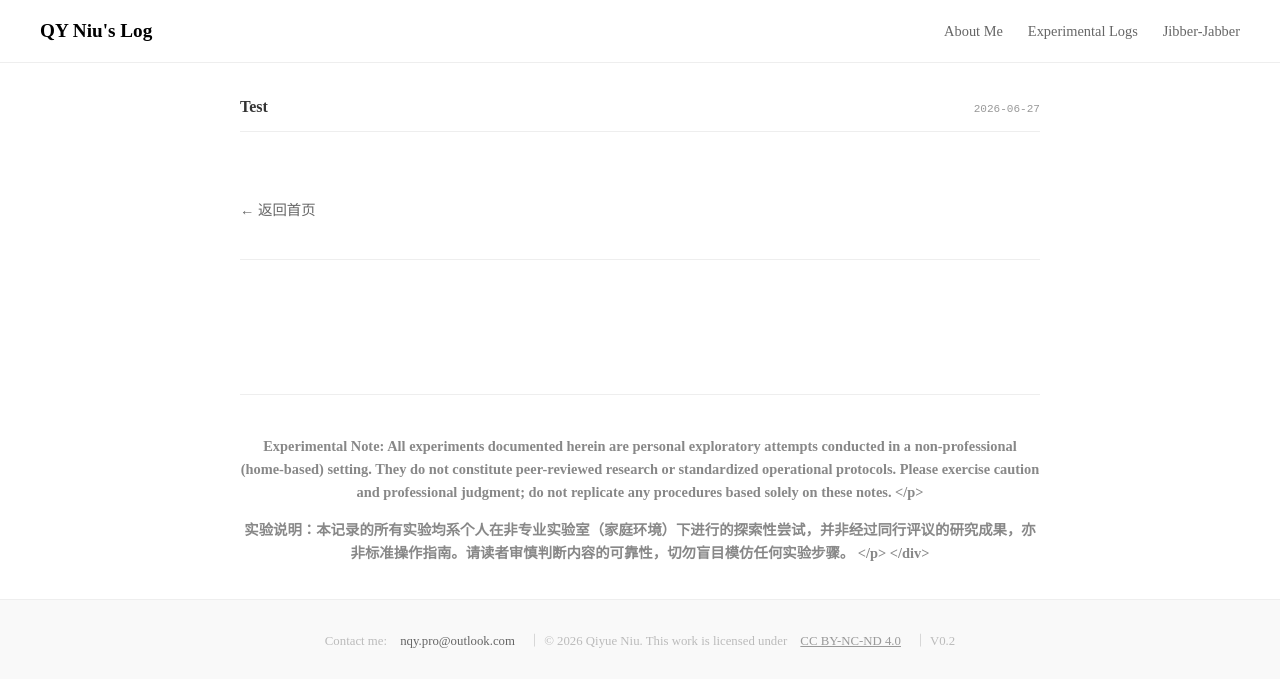
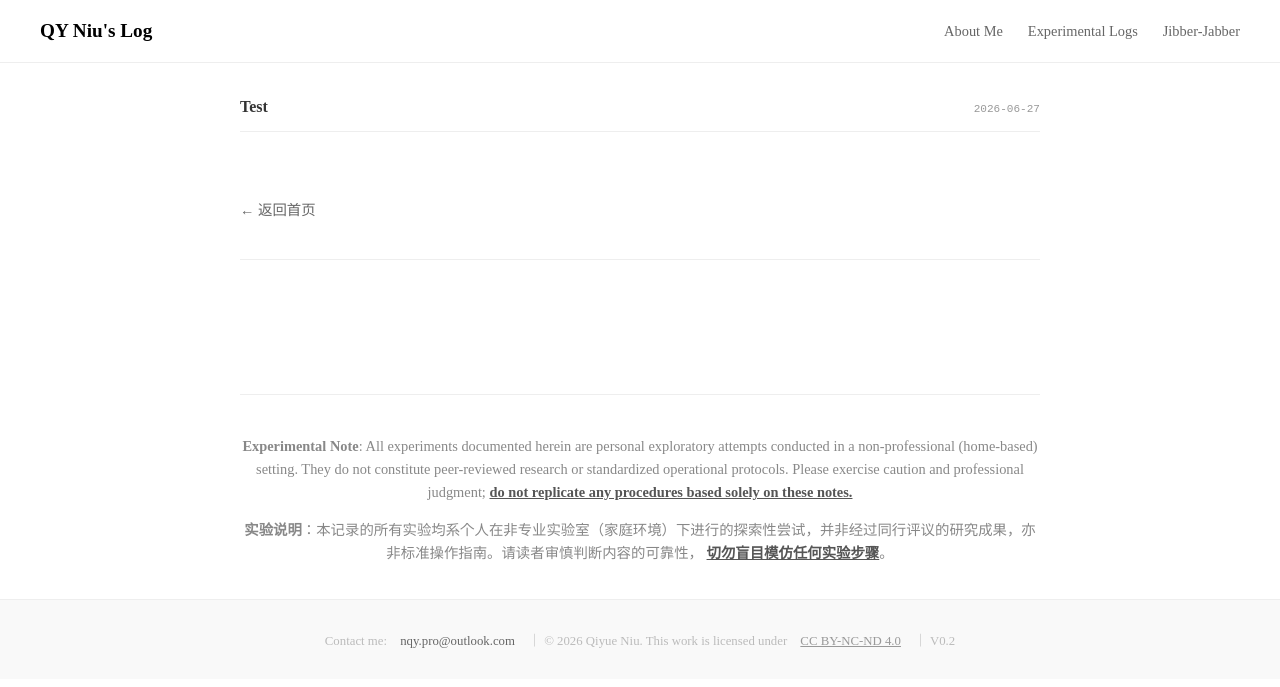
Before and after one commit to nqy-exp/nqy-exp.github.io, a Jekyll site: the page built from _projects/index.md, in a window 1280 px wide. Shown: the top 687 px of the page. Built offline with Jekyll 4.4.1, drawn with Linux system fonts in a browser that asks for light colours.

Commit message:
fix projects note

```diff
--- a/_projects/index.md
+++ b/_projects/index.md
@@ -79,11 +79,22 @@ permalink: /projects/
 <hr style="border: none; border-top: 1px solid #eee; margin: 40px 0;">
 
 <div style="text-align: center; color: #888; font-size: 0.9em; line-height: 1.6;">
-  <p>
-    <strong>Experimental Note<strong>: All experiments documented herein are personal exploratory attempts conducted in a non-professional (home-based) setting. They do not constitute peer-reviewed research or standardized operational protocols. Please exercise caution and professional judgment; <strong>do not replicate any procedures based solely on these notes.<strong>
-  </p>
-  <p>
-    <strong>实验说明<strong>：本记录的所有实验均系个人在非专业实验室（家庭环境）下进行的探索性尝试，并非经过同行评议的研究成果，亦非标准操作指南。请读者审慎判断内容的可靠性，<strong>切勿盲目模仿任何实验步骤<strong>。
+    <!-- 使用内联 style 定义高亮样式，颜色设为稍深一点的灰色或警告色 -->
+    <style>
+        .warning-highlight {
+            color: #555; /* 高亮文字颜色：比普通灰字深一点 */
+            font-weight: 600; /* 让高亮部分稍微厚实一点 */
+            text-decoration: underline; /* 可选：加个下划线增加警示感 */
+        }
+    </style>
 
-  </p>
+    <p>
+        <strong>Experimental Note</strong>: All experiments documented herein are personal exploratory attempts conducted in a non-professional (home-based) setting. They do not constitute peer-reviewed research or standardized operational protocols. Please exercise caution and professional judgment;
+        <span class="warning-highlight">do not replicate any procedures based solely on these notes.</span>
+    </p>
+
+    <p>
+        <strong>实验说明</strong>：本记录的所有实验均系个人在非专业实验室（家庭环境）下进行的探索性尝试，并非经过同行评议的研究成果，亦非标准操作指南。请读者审慎判断内容的可靠性，
+        <span class="warning-highlight">切勿盲目模仿任何实验步骤</span>。
+    </p>
 </div>
```
